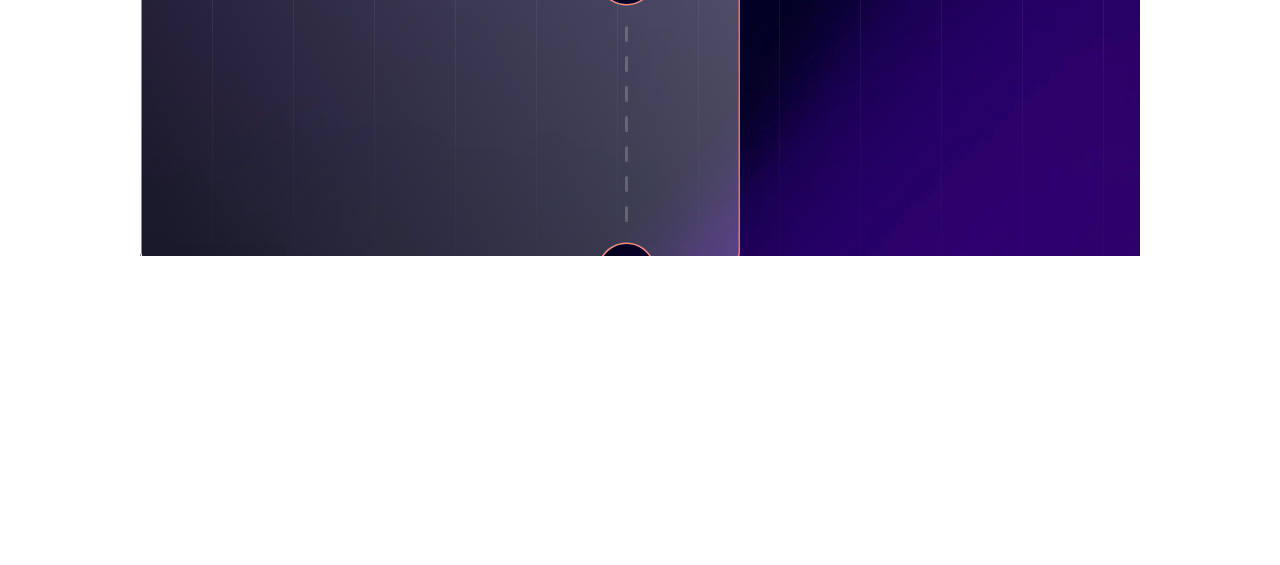
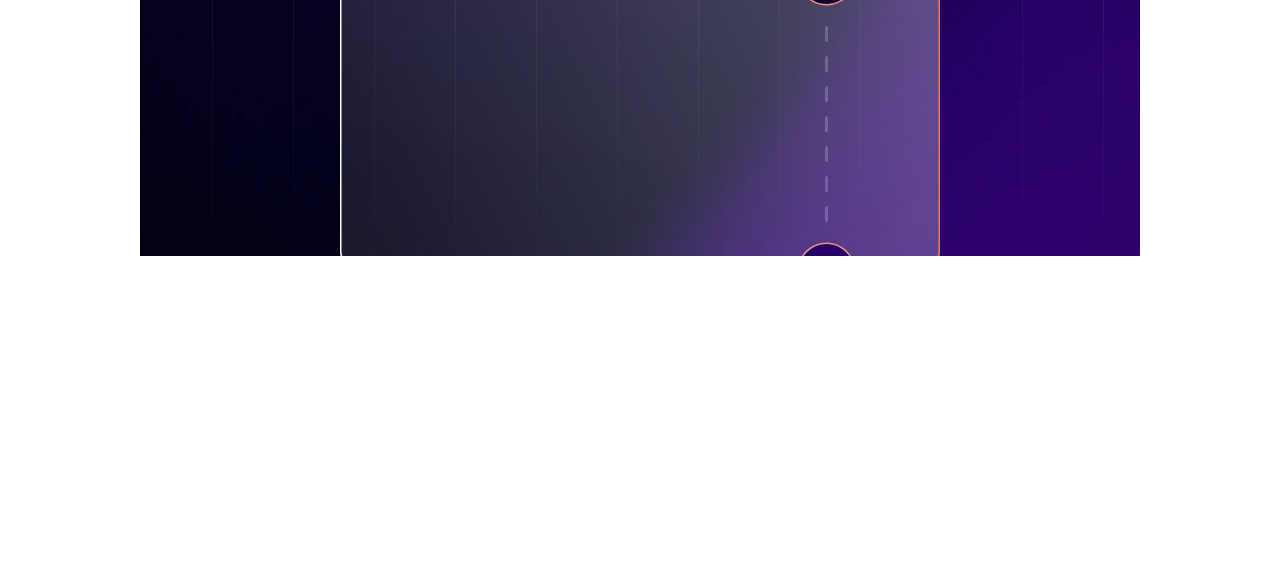
Before and after one commit to VinicioCouto/Gerador-de-ingressos, a plain HTML site: page index.html in a window 1280 px wide. Shown: the part 464-1029 px from the top of the page. Drawn offline with Linux system fonts and the light colour scheme.

Commit message:
ingresso start css[

```diff
--- a/css/index.css
+++ b/css/index.css
@@ -188,3 +188,10 @@ button:hover{
 #ingressogerado{
     display: block;
 }
+
+.main-ingresso{
+    display: flex;
+    flex-direction: column;
+    align-items: center;
+    z-index: 999;
+}
--- a/index.html
+++ b/index.html
@@ -41,7 +41,8 @@
                         <input type="text" name="nome" id="nome" class="input-estilo">
 
                         <p>Email Address</p>
-                        <input type="email" name="email" id="email" placeholder="exemplo@email.com" class="input-estilo">
+                        <input type="email" name="email" id="email" placeholder="exemplo@email.com"
+                            class="input-estilo">
                         <div class="info infoEstilo">
                             <img src="/imgs/icon-info.svg" alt="Info Logo">
                             <p id="emailinput">Sua foto (JPG ou PNG)</p>
@@ -75,7 +76,7 @@
         <header>
             <img id="imgLogo" src="/imgs/logo-full.svg" alt="Logo Coding Conf">
         </header>
-        <main>
+        <main class="main-ingresso">
             <div class="texInicial">
                 <h2>Parabéns, Jonatan Kristof!</h2>
                 <h3>Enviamos seu ingresso para jonatan@email.com e enviaremos atualizações</h3>
@@ -83,8 +84,8 @@
 
             <div class="box-ingressoLogo">
                 <div class="logo-ingresso">
-                <img src="/imgs/logo-full.svg" alt="">
-                <p>Jonatan 31, 2025</p>
+                    <img src="/imgs/logo-full.svg" alt="">
+                    <p>Jonatan 31, 2025</p>
                 </div>
                 <div class="box-ingressoAvatar">
                     <img src="/imgs/image-avatar.jpg" alt="">
@@ -110,7 +111,7 @@
             <img class="img03" src="/imgs/pattern-lines.svg" alt="">
 
             <img class="img04" src="/imgs/pattern-circle.svg" alt="">
-    </div>
+        </main>
 
     <script src="/javascript/index.js"></script>
 
```
